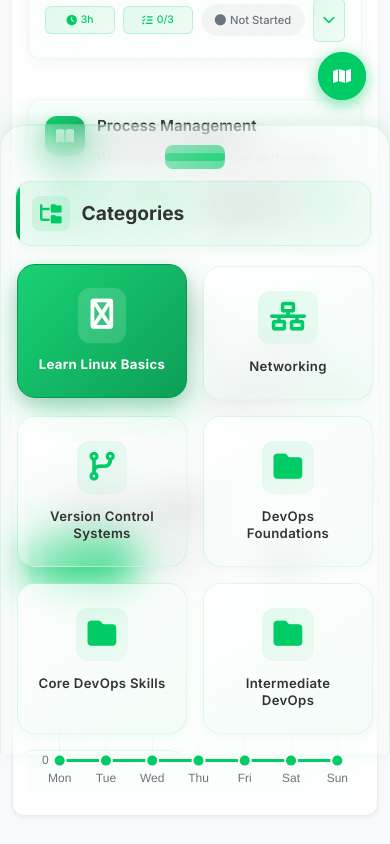
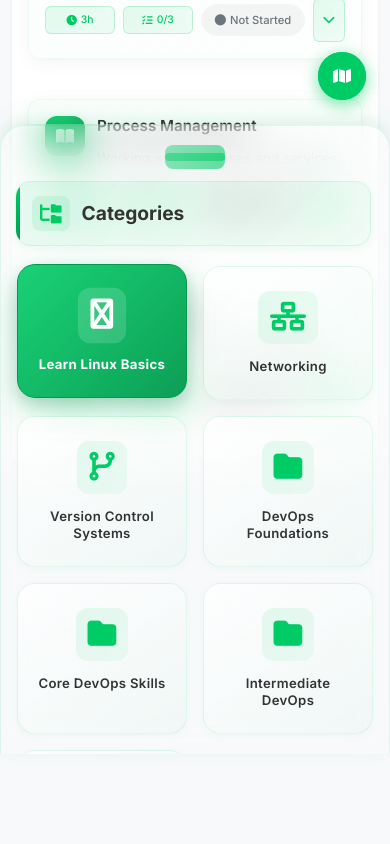
Before and after one commit to maitrekpatel1612/Tracker, a React (Vite) app: page / in a window 390 px wide. Shown: the part 720-1564 px from the top of the page. After the commit the page ends 1255 px from the top, so only its background shows below. Built offline with nearby package versions, Linux system fonts and the light colour scheme.

Commit message:
Remove ProgressChart component and related styles to streamline the codebase

```diff
--- a/package.json
+++ b/package.json
@@ -11,7 +11,6 @@
   },
   "dependencies": {
     "@vercel/analytics": "^1.5.0",
-    "chart.js": "^4.4.9",
     "jspdf": "^3.0.1",
     "jspdf-autotable": "^5.0.2",
     "react": "^19.1.0",
--- a/src/App.jsx
+++ b/src/App.jsx
@@ -95,7 +95,6 @@ function AppContent() {
           className={showSidebar ? 'show' : ''}
         />        <MainContent
           stats={stats}
-          isDarkMode={isDarkMode}
           currentCategory={currentCategory}
           categoryData={currentCategoryData}
           onTopicUpdate={handleTopicUpdate}
--- a/src/components/MainContent.jsx
+++ b/src/components/MainContent.jsx
@@ -1,11 +1,9 @@
 import React from 'react';
 import StatsCards from './StatsCards';
-import ProgressChart from './ProgressChart';
 import TopicGroup from './TopicGroup';
 
 const MainContent = ({
   stats,
-  isDarkMode,
   categoryData,
   onTopicUpdate,
   overallProgress,
@@ -29,7 +27,7 @@ const MainContent = ({
         </div>
       </main>
     );
-  }return (
+  }  return (
     <main className="content">
       <StatsCards stats={stats} overallProgress={overallProgress} />
 
@@ -41,8 +39,6 @@ const MainContent = ({
           />
         </div>
       </div>
-
-      <ProgressChart isDarkMode={isDarkMode} />
     </main>
   );
 };
--- a/src/components/ProgressChart.jsx
+++ /dev/null
@@ -1,226 +0,0 @@
-import React, { useState, useEffect, useRef, useCallback } from 'react';
-import Chart from 'chart.js/auto';
-import { useRoadmap } from '../hooks/useRoadmap';
-
-const ProgressChart = ({ isDarkMode, timeframe = 'week' }) => {
-  const chartRef = useRef(null);
-  const chartInstance = useRef(null);
-  const [activeTimeframe, setActiveTimeframe] = useState(timeframe);
-  const { roadmapData } = useRoadmap();
-
-  // Icons for the timeframe buttons
-  const timeframeIcons = {
-    week: "fa-calendar-week",
-    month: "fa-calendar-alt",
-    year: "fa-calendar"
-  };
-
-  // Get real completion data
-  const getRealCompletionData = () => {
-    let totalTopics = 0;
-    let completedTopics = 0;
-
-    Object.keys(roadmapData).forEach(categoryId => {
-      const category = roadmapData[categoryId];
-      if (category && category.topics) {
-        category.topics.forEach(topic => {
-          totalTopics++;
-          if (topic.status === 'completed') {
-            completedTopics++;
-          }
-        });
-      }
-    });
-
-    return { totalTopics, completedTopics };
-  };
-
-  // Generate chart data based on real completion
-  const getChartData = useCallback((timeframe) => {
-    const labels = [];
-    const data = [];
-    const { completedTopics } = getRealCompletionData();
-
-    const currentDate = new Date();
-
-    if (timeframe === 'week') {
-      // Last 7 days - simulate progressive completion
-      for (let i = 6; i >= 0; i--) {
-        const date = new Date();
-        date.setDate(currentDate.getDate() - i);
-        labels.push(date.toLocaleDateString('en-US', { weekday: 'short' }));
-        // Show progressive completion over the week
-        const progressPoint = Math.floor((completedTopics * (7 - i)) / 7);
-        data.push(progressPoint);
-      }
-    } else if (timeframe === 'month') {
-      // Last 4 weeks - simulate progressive completion
-      for (let i = 3; i >= 0; i--) {
-        const weekStart = new Date();
-        weekStart.setDate(currentDate.getDate() - (i * 7));
-        labels.push(`Week ${4 - i}`);
-        // Show progressive completion over the month
-        const progressPoint = Math.floor((completedTopics * (4 - i)) / 4);
-        data.push(progressPoint);
-      }
-    } else if (timeframe === 'year') {
-      // Last 12 months - simulate progressive completion
-      for (let i = 11; i >= 0; i--) {
-        const month = new Date();
-        month.setMonth(currentDate.getMonth() - i);
-        labels.push(month.toLocaleDateString('en-US', { month: 'short' }));
-        // Show progressive completion over the year
-        const progressPoint = Math.floor((completedTopics * (12 - i)) / 12);
-        data.push(progressPoint);
-      }
-    }
-
-    return { labels, data };
-  }, []);
-
-  useEffect(() => {
-    // Destroy existing chart on component rerender
-    if (chartInstance.current) {
-      chartInstance.current.destroy();
-    }
-
-    if (chartRef.current) {
-      const ctx = chartRef.current.getContext('2d');
-      const chartData = getChartData(activeTimeframe);
-
-      // Create gradient for the chart
-      const gradient = ctx.createLinearGradient(0, 0, 0, 250);
-      gradient.addColorStop(0, 'rgba(0, 204, 102, 0.4)');
-      gradient.addColorStop(0.5, 'rgba(0, 204, 102, 0.2)');
-      gradient.addColorStop(1, 'rgba(0, 204, 102, 0.05)');
-
-      chartInstance.current = new Chart(ctx, {
-        type: 'line',
-        data: {
-          labels: chartData.labels,
-          datasets: [{
-            label: 'Topics Completed',
-            data: chartData.data,
-            backgroundColor: gradient,
-            borderColor: '#00cc66',
-            borderWidth: 3,
-            pointBackgroundColor: '#00cc66',
-            pointBorderColor: '#ffffff',
-            pointBorderWidth: 2,
-            pointRadius: 6,
-            pointHoverRadius: 8,
-            pointHoverBackgroundColor: '#00994d',
-            pointHoverBorderColor: '#ffffff',
-            tension: 0.4,
-            fill: true
-          }]
-        },
-        options: {
-          responsive: true,
-          maintainAspectRatio: false,
-          interaction: {
-            intersect: false,
-            mode: 'index'
-          },
-          scales: {
-            y: {
-              beginAtZero: true,
-              grid: {
-                color: isDarkMode ? 'rgba(255, 255, 255, 0.05)' : 'rgba(0, 0, 0, 0.05)',
-                drawBorder: false
-              },
-              ticks: {
-                stepSize: 1,
-                color: isDarkMode ? '#a0a0a0' : '#6c757d',
-                font: {
-                  size: 12
-                }
-              }
-            },
-            x: {
-              grid: {
-                color: isDarkMode ? 'rgba(255, 255, 255, 0.05)' : 'rgba(0, 0, 0, 0.05)',
-                drawBorder: false
-              },
-              ticks: {
-                color: isDarkMode ? '#a0a0a0' : '#6c757d',
-                font: {
-                  size: 12
-                }
-              }
-            }
-          },
-          plugins: {
-            legend: {
-              display: false
-            },
-            tooltip: {
-              backgroundColor: isDarkMode ? '#242444' : '#ffffff',
-              titleColor: isDarkMode ? '#e6e6e6' : '#333333',
-              bodyColor: isDarkMode ? '#a0a0a0' : '#6c757d',
-              borderColor: '#00cc66',
-              borderWidth: 2,
-              padding: 16,
-              displayColors: false,
-              cornerRadius: 8,
-              titleFont: {
-                size: 14,
-                weight: 'bold'
-              },
-              bodyFont: {
-                size: 13
-              },
-              callbacks: {
-                title: function (context) {
-                  return context[0].label;
-                },
-                label: function (context) {
-                  return `${context.parsed.y} topic(s) completed`;
-                }
-              }
-            }
-          },
-          elements: {
-            point: {
-              hoverRadius: 8
-            }
-          }
-        }
-      });
-    }
-
-    // Clean up chart instance on unmount
-    return () => {
-      if (chartInstance.current) {
-        chartInstance.current.destroy();
-      }
-    };
-  }, [activeTimeframe, isDarkMode, roadmapData, getChartData]);
-
-  const handleTimeframeChange = (newTimeframe) => {
-    setActiveTimeframe(newTimeframe.toLowerCase());
-  };
-  return (
-    <div className="graph-container">
-      <div className="graph-header">
-        <h2><i className="fas fa-chart-line"></i> Progress Timeline</h2>
-        <div className="graph-controls">
-          {['Week', 'Month', 'Year'].map(tf => (
-            <button
-              key={tf}
-              className={`btn btn-small ${activeTimeframe === tf.toLowerCase() ? 'active' : ''}`}
-              onClick={() => handleTimeframeChange(tf)}
-            >
-              <i className={`fas ${timeframeIcons[tf.toLowerCase()]}`}></i> {tf}
-            </button>
-          ))}
-        </div>
-      </div>
-      <div className="chart-wrapper">
-        <canvas ref={chartRef} id="progressChart"></canvas>
-      </div>
-    </div>
-  );
-};
-
-export default ProgressChart;
--- a/src/styles.css
+++ b/src/styles.css
@@ -926,74 +926,8 @@ input:checked+.theme-slider:before {
 }
 
 /* =================================================================
-   PROGRESS CHART
+   ROADMAP NAVIGATION
    ================================================================= */
-.graph-container {
-    background-color: var(--card-bg);
-    border-radius: 12px;
-    padding: 1.5rem;
-    margin-bottom: 1.5rem;
-    box-shadow: var(--shadow-sm);
-    border: 1px solid var(--border-color);
-    margin-top: 1.5rem;
-}
-
-.graph-header {
-    display: flex;
-    justify-content: space-between;
-    align-items: center;
-    margin-bottom: 1.5rem;
-}
-
-.graph-header h2 {
-    font-size: 1.2rem;
-    font-weight: 600;
-    color: var(--text-color);
-    display: flex;
-    align-items: center;
-    gap: 0.5rem;
-}
-
-.graph-header h2 i {
-    color: #00cc66;
-}
-
-.graph-controls {
-    display: flex;
-    gap: 0.5rem;
-}
-
-.graph-controls .btn {
-    padding: 0.4rem 0.8rem;
-    font-size: 0.85rem;
-    border-radius: 8px;
-    transition: all 0.3s ease;
-}
-
-.graph-controls .btn.active {
-    background-color: #00cc66;
-    color: white;
-    box-shadow: 0 2px 8px rgba(0, 204, 102, 0.3);
-}
-
-.graph-controls .btn:not(.active) {
-    background-color: transparent;
-    color: var(--text-muted);
-    border: 1px solid var(--border-color);
-}
-
-.graph-controls .btn:not(.active):hover {
-    background-color: rgba(0, 204, 102, 0.1);
-    color: #00cc66;
-}
-
-.chart-wrapper {
-    height: 280px;
-    position: relative;
-    background: linear-gradient(135deg, rgba(0, 204, 102, 0.02), rgba(0, 204, 102, 0.01));
-    border-radius: 8px;
-    padding: 10px;
-}
 
 /* =================================================================
    ROADMAP NAVIGATION
@@ -2300,16 +2234,9 @@ input:checked+.theme-slider:before {
 
     .stat-number {
         font-size: 1.8rem;
-    }
-
-    .progress-circle {
+    }    .progress-circle {
         width: 100px;
         height: 100px;
-    }
-
-    .graph-container {
-        margin-top: 1rem;
-        padding: 1rem;
     }
 }
 
@@ -2613,46 +2540,9 @@ input:checked+.theme-slider:before {
     .stat-title {
         font-size: 0.875rem;
         line-height: 1.2;
-    }
-
-    .stat-title i {
+    }    .stat-title i {
         margin-right: 0.25rem;
         font-size: 0.8rem;
-    }
-
-    .chart-wrapper {
-        height: 200px;
-    }
-
-    .graph-container {
-        margin-top: 1rem;
-        padding: 1rem;
-        margin-bottom: 1rem;
-    }
-
-    .graph-header {
-        flex-direction: column;
-        align-items: flex-start;
-        gap: 1rem;
-        margin-bottom: 1rem;
-    }
-
-    .graph-header h2 {
-        font-size: 1.1rem;
-        width: 100%;
-    }
-
-    .graph-controls {
-        width: 100%;
-        justify-content: center;
-        flex-wrap: wrap;
-        gap: 0.5rem;
-    }    .graph-controls .btn {
-        flex: 1;
-        min-width: 80px;
-        padding: 0.5rem 0.75rem;
-        font-size: 0.8rem;
-        text-align: center;
     }
 
     .dark-mode .category-drawer {
```
Also changed, not shown: src/contexts/RoadmapContext.jsx (+4 -10 lines), 1 other file (tests, documents, lock files or other folders).
